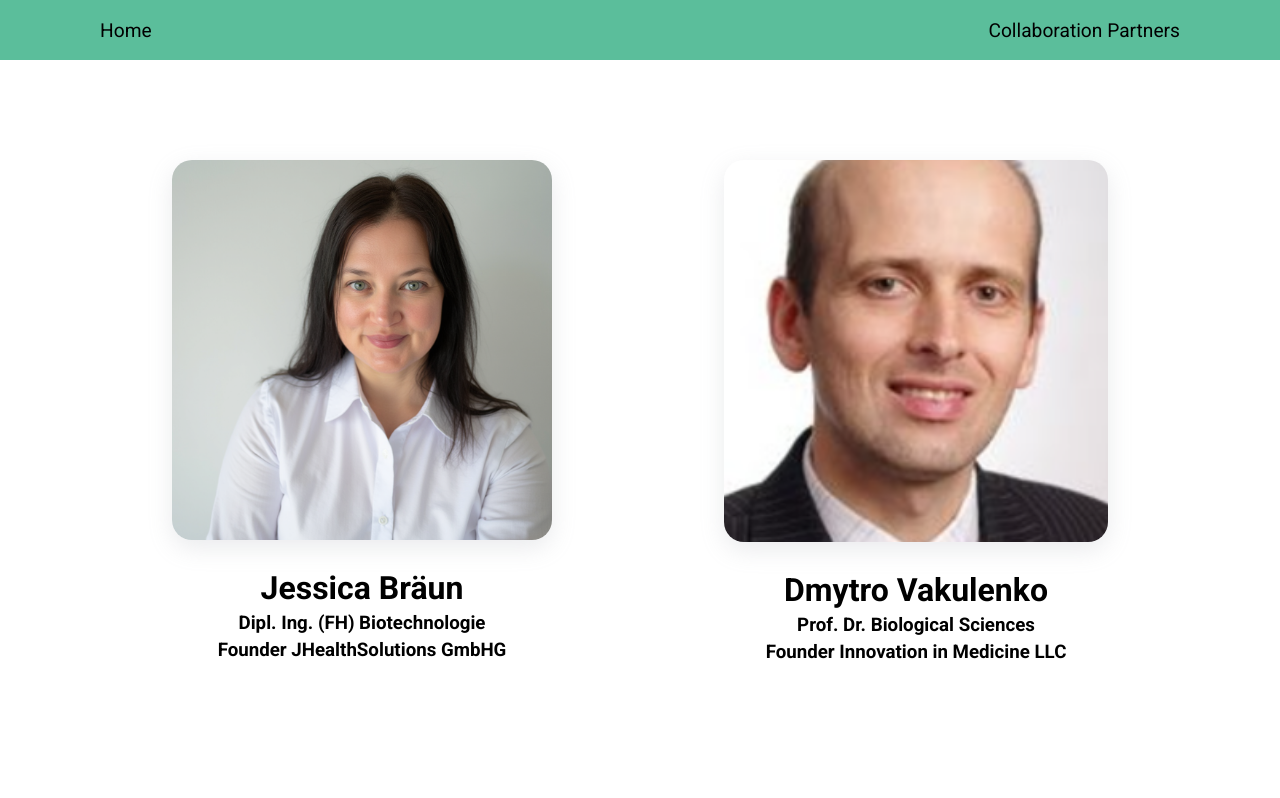
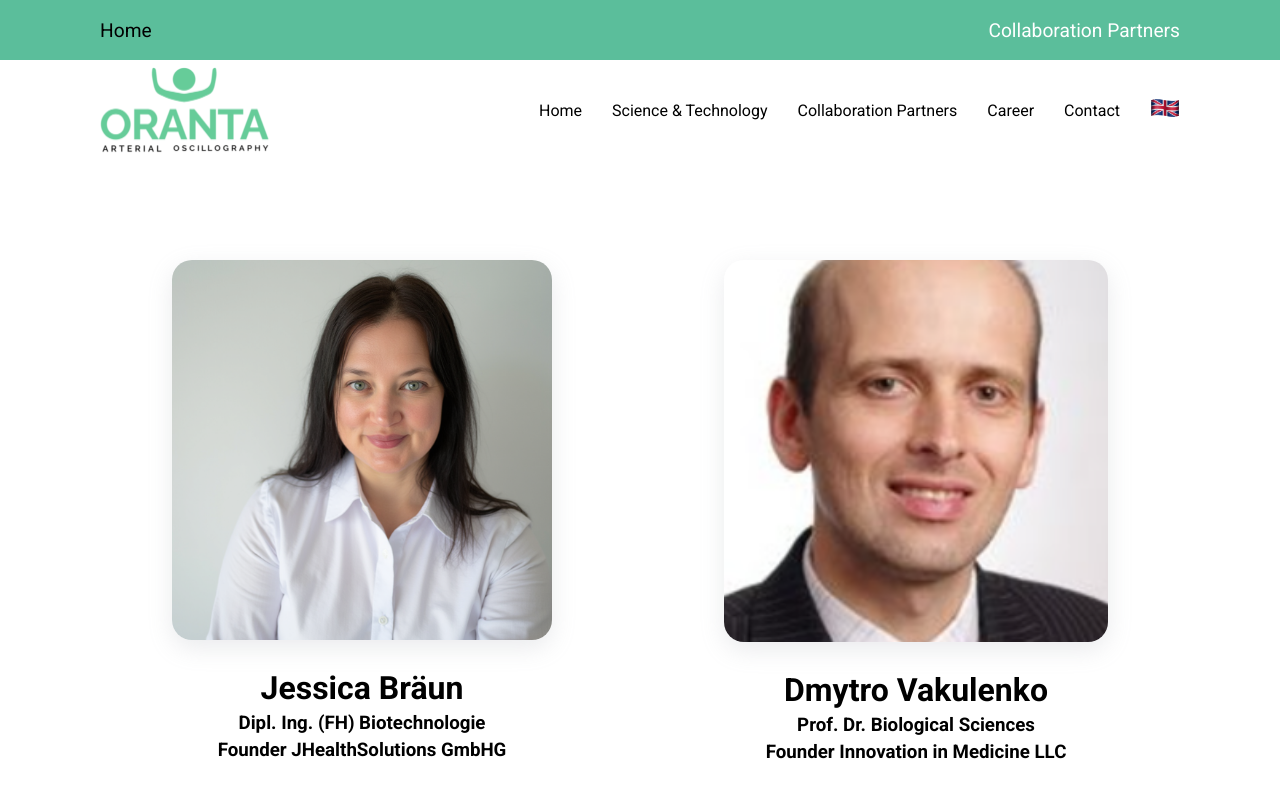
Before and after one commit to Pingis2/JHealthSolutions, a React (Vite) app: page /#/collaboration-partners in a window 1280 px wide. Built offline with nearby package versions, Linux system fonts and the light colour scheme.

Commit message:
added header

```diff
--- a/src/pages/CollaborationPartners.tsx
+++ b/src/pages/CollaborationPartners.tsx
@@ -1,4 +1,5 @@
 import { useNavigate } from "react-router-dom";
+import { Header } from "../components/header";
 
 export const CollaborationPartners = () => {
   const navigate = useNavigate();
@@ -13,6 +14,7 @@ export const CollaborationPartners = () => {
       <p onClick={() => handleNavigation('/')} className="home">Home</p>
       <p className="page-name">Collaboration Partners</p>
     </header>
+    <Header></Header>
 
     <div className="profiles">
       <section className="profile-jessica">
--- a/src/styling/collaboration-partners/collaborations-partners-desktop.scss
+++ b/src/styling/collaboration-partners/collaborations-partners-desktop.scss
@@ -24,12 +24,6 @@
 
     .page-name {
         margin: 0 100px 0 0;
-        cursor: pointer;
-        transition: color 0.2s ease-in;
-    }
-
-    .page-name:hover {
-        color: black;
     }
 
     p {
```
